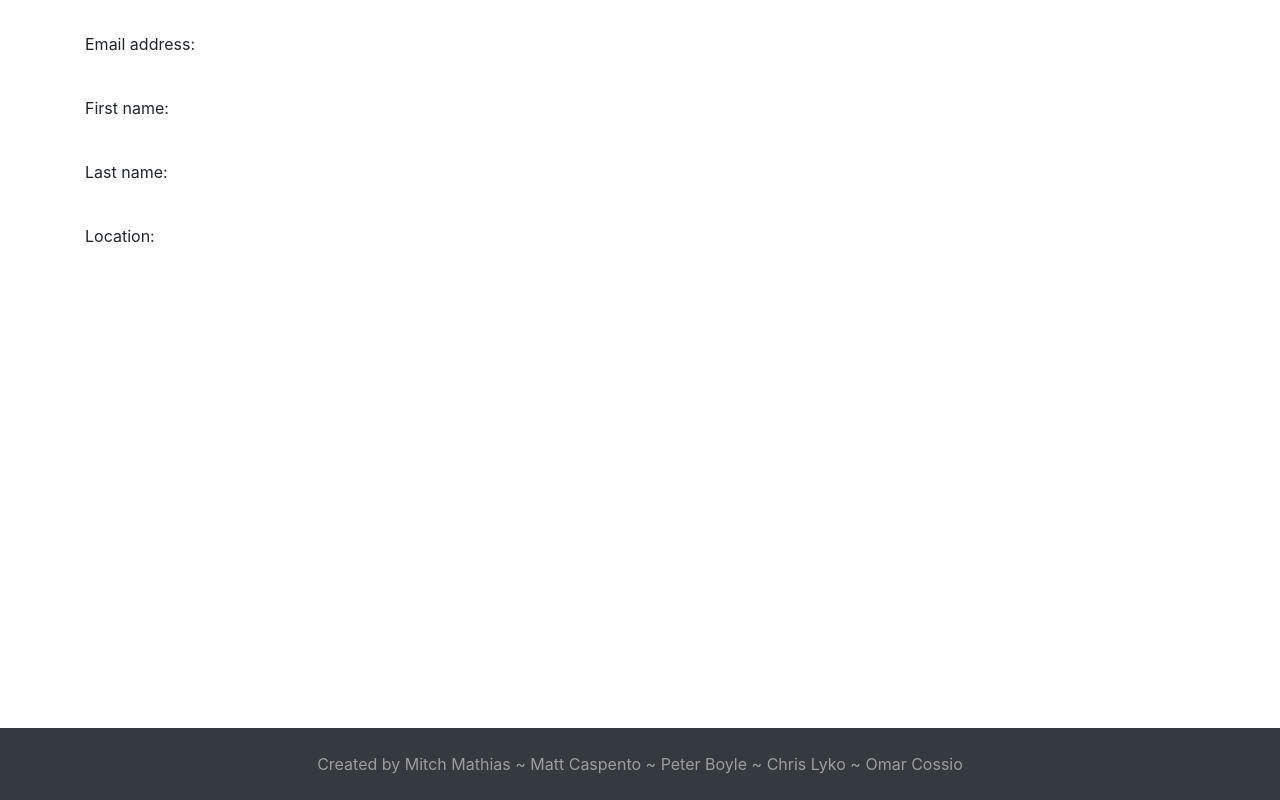
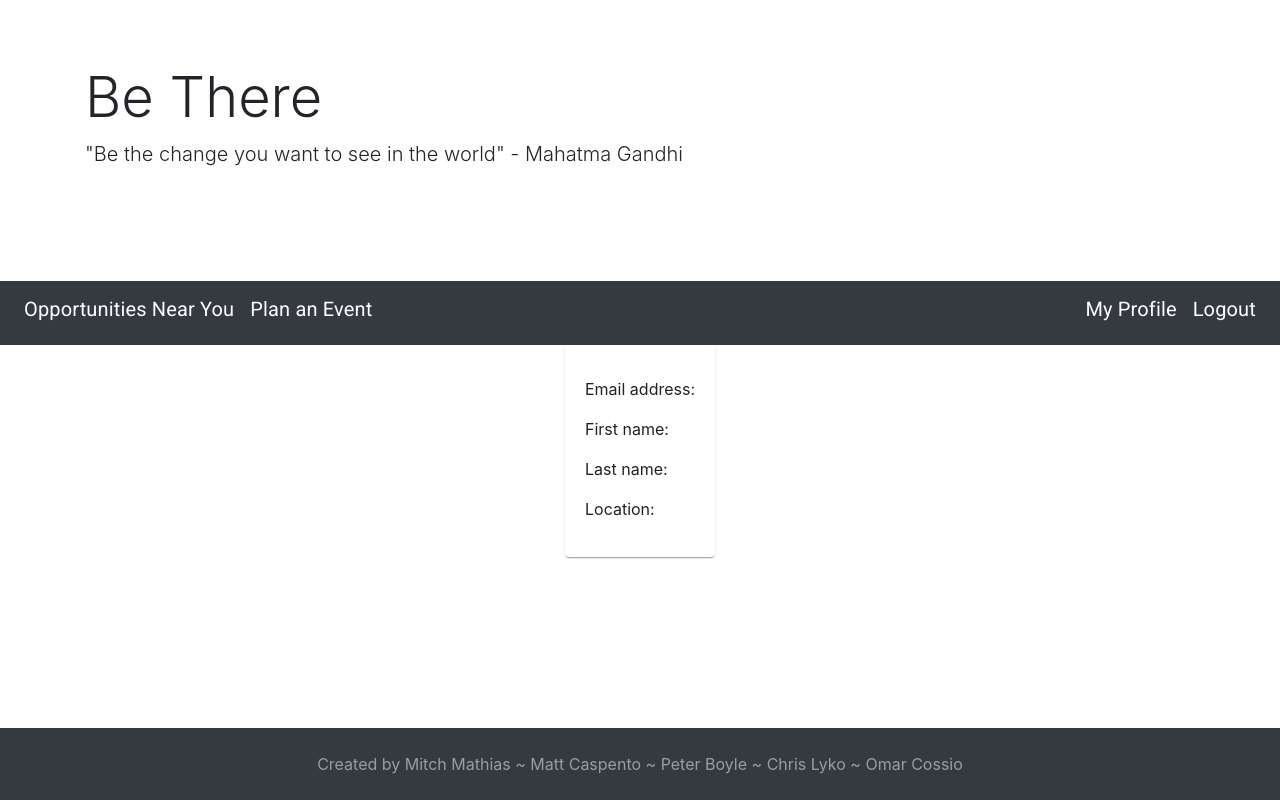
Before and after one commit to mitchmathias/Be-There, a React (Create React App) app in the folder client/: page /myProfile in a window 1280 px wide. Built offline with nearby package versions, Linux system fonts and the light colour scheme; no server answers.

Commit message:
added token for login

```diff
--- a/client/src/components/CreateEvent/index.js
+++ b/client/src/components/CreateEvent/index.js
@@ -112,10 +112,10 @@ const CreateEvent = () => {
               onChange={e => setLocation(e.target.value)}
             />
           </div>
-          <div>
+          <div className="mb-3">
               <TextField
                 id="date"
-                label="Birthday"
+                label="Date"
                 type="date"
 
                 value={date}
@@ -129,13 +129,13 @@ const CreateEvent = () => {
         </div>
             <div className="input-group mb-3">
               <span className="input-group-text">Description</span>
-              <textarea
+              <input
                 className="form-control"
-                placeholder="ie: time of the event"
+                placeholder="What to bring, Check in area/time, ect."
                 aria-label="Description"
                 value={description}
                 onChange={e => setDescription(e.target.value)}
-              ></textarea>
+              />
             </div>
             <div className="input-group mb-3">
               <span className="input-group-text" id="addon-wrapping">
--- a/client/src/components/MyProfile/index.css
+++ b/client/src/components/MyProfile/index.css
@@ -1,3 +1,7 @@
 .edit{
     display: "none"
 }
+
+.caps{
+    text-transform: capitalize;
+}
--- a/client/src/components/MyProfile/index.js
+++ b/client/src/components/MyProfile/index.js
@@ -1,10 +1,14 @@
 import React, { useState, useEffect } from 'react';
 import axios from 'axios';
-
-
+import Container from '@material-ui/core/Container'
+import Box from '@material-ui/core/Box'
+import Card from '@material-ui/core/Card'
+import Wrapper from '../Wrapper'
+import Jumbotron from '../Jumbotron';
+import HomeNav from '../Navs/HomeNav'
 const MyProfile = () => {
-    const [user, setUser]= useState({})
-    useEffect(()=>{
+  const [user, setUser] = useState({})
+  useState(() => {
     axios.get('/api/users/me').then((response) => {
       console.log(response);
       setUser(response.data)
@@ -17,19 +21,25 @@ const MyProfile = () => {
   })
 
   return (
-
-        <div class="container">
-            <h3>{user.username}</h3>
-            <br />
+    <Wrapper>
+    <Jumbotron />
+    < HomeNav />
+    <Container>
+      <Box>
+        <div className="row d-flex justify-content-center">
+          <Card>
+            <div className="card-body">
+              <h3 className="card-title caps">{user.firstName} {user.lastName} </h3>
               <p>Email address: {user.email}</p>
-            <br />
               <p>First name: {user.firstName}</p>
-            <br />
               <p>Last name: {user.lastName}</p>
-            <br />
               <p>Location: {user.location}</p>
-            <br />
             </div>
+          </Card>
+        </div>
+      </Box>
+    </Container >
+    </Wrapper>
   )
 };
 
--- a/client/src/components/Navs/HomeNav/index.js
+++ b/client/src/components/Navs/HomeNav/index.js
@@ -20,8 +20,6 @@ const HomeNav = () => {
                     <div className="nav-item">
                         <NavLink to='/myProfile' exact className="nav-link active nav-link"><h5>My Profile</h5> </NavLink>
                     </div>
-                </div>
-                <div className="navbar-nav ml-auto">
                     <div className="nav-item">
                         <NavLink to='/logout' exact className="nav-link active nav-link"><h5>Logout</h5> </NavLink>
                     </div>
```
Also changed, not shown: 1 other file (tests, documents, lock files or other folders). Lines whose indentation alone changed are shown as unchanged.
